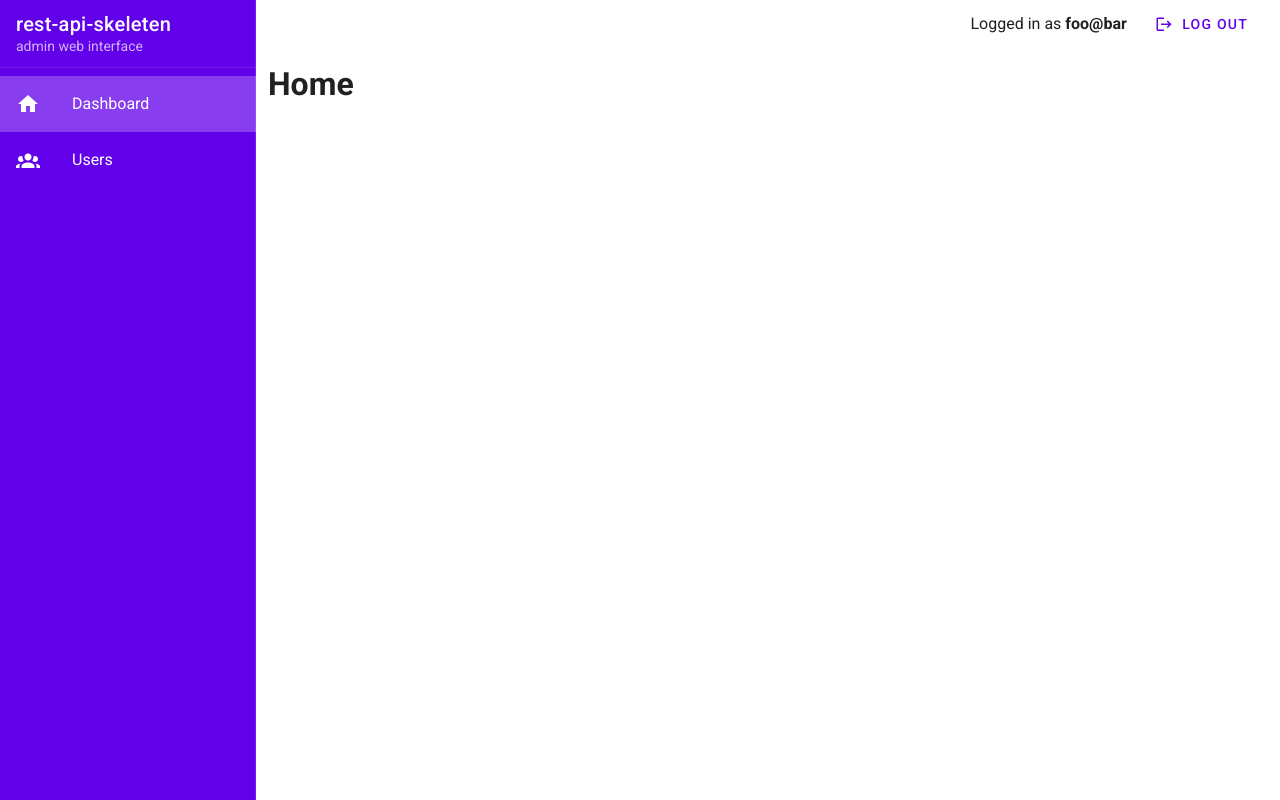
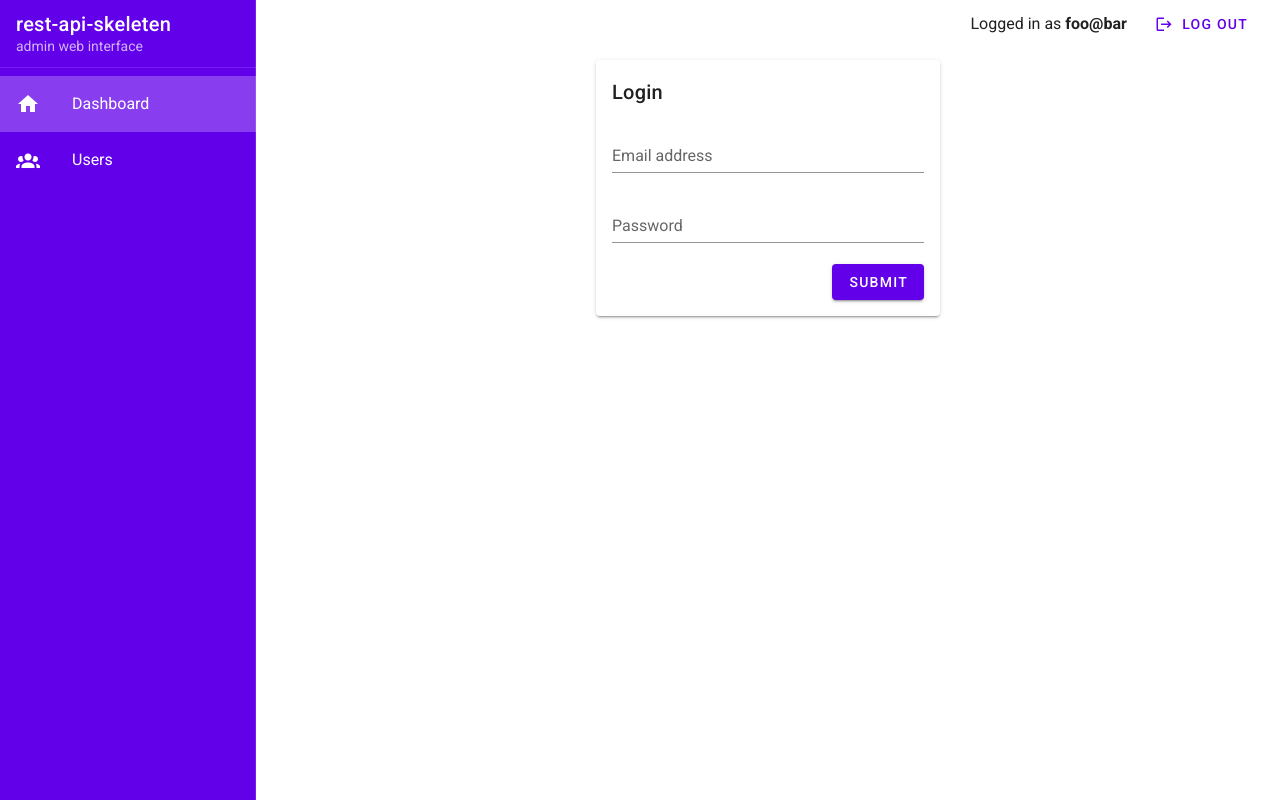
Before and after one commit to simonknittel/rest-api-skeleton, a Vue app in the folder admin_web_interface/: page /login in a window 1280 px wide. Built offline with nearby package versions, Linux system fonts and the light colour scheme.

Commit message:
Add login form

```diff
--- a/admin_web_interface/src/views/Login.vue
+++ b/admin_web_interface/src/views/Login.vue
@@ -1,3 +1,16 @@
 <template>
-  <h1>Home</h1>
+  <v-card class="mx-auto" max-width="344">
+    <v-card-title>Login</v-card-title>
+
+    <v-form>
+      <div class="px-4 pb-4">
+        <v-text-field label="Email address" type="email"></v-text-field>
+        <v-text-field label="Password" type="password"></v-text-field>
+
+        <div class="d-flex justify-end">
+          <v-btn color="deep-purple accent-4" dark>Submit</v-btn>
+        </div>
+      </div>
+    </v-form>
+  </v-card>
 </template>
```
